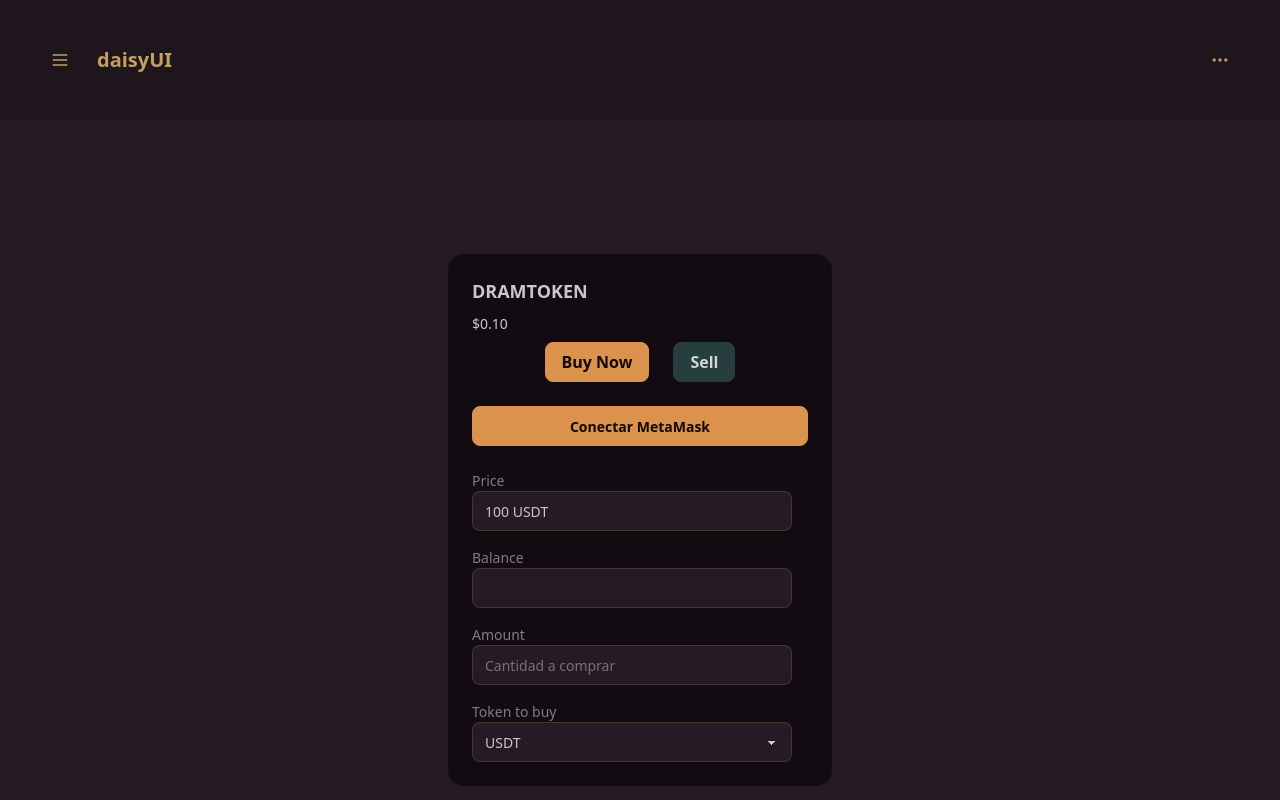
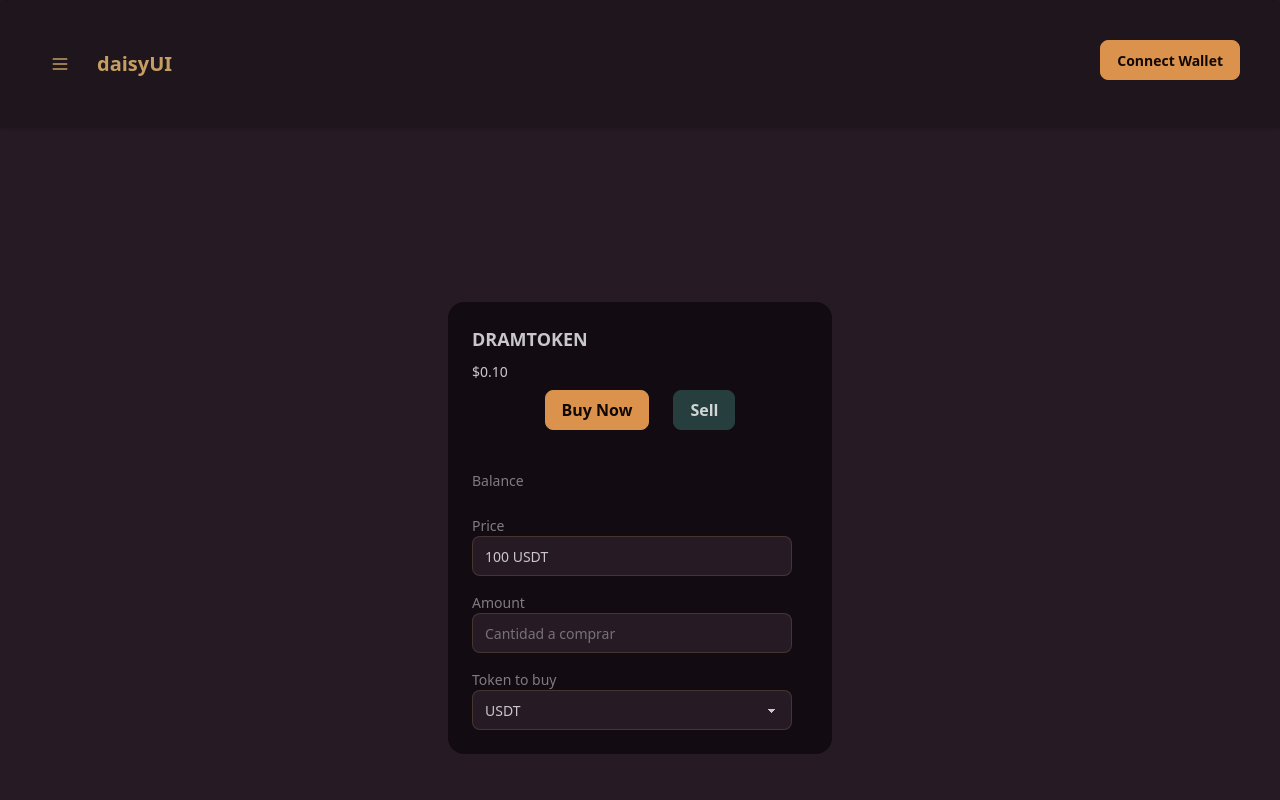
Before and after one commit to saudlari/dram_frontEnd, a React (Vite) app: page / in a window 1280 px wide. Shown: the top 800 px of the page. Built offline with nearby package versions, Linux system fonts and the light colour scheme.

Commit message:
styles(ux) : changes button connect wallet position

```diff
--- a/package.json
+++ b/package.json
@@ -16,6 +16,8 @@
     "react": "^19.1.0",
     "react-dom": "^19.1.0",
     "tailwindcss": "^4.1.7",
+    "viem": "^2.30.1",
+    "wagmi": "^2.15.4",
     "web3": "^4.16.0"
   },
   "devDependencies": {
--- a/src/components/CardBond.jsx
+++ b/src/components/CardBond.jsx
@@ -1,6 +1,6 @@
 import Button from "./buttons/Button";
-import React, { useState } from "react";
-import { useERC20Balance } from "../hooks/useERC20Balance";
+import React from "react";
+
 // Puedes mapear los tokens aquí para fácil acceso
 const TOKENS = {
   usdt: {
@@ -18,24 +18,6 @@ const TOKENS = {
 };
 
 export default function CardBond() {
-  const [amount, setAmount] = useState("");
-  const [token, setToken] = useState("usdt");
-  const [account, setAccount] = useState("");
-  const [price] = useState("100 USDT");
-
-  // Hook para balance
-  const { balance } = useERC20Balance(TOKENS[token].address, account);
-
-  // Conectar wallet
-  const connectWallet = async () => {
-    if (window.ethereum) {
-      const accounts = await window.ethereum.request({ method: "eth_requestAccounts" });
-      setAccount(accounts[0]);
-    } else {
-      alert("MetaMask no está instalado");
-    }
-  };
-
   return (
     <div className="flex items-center justify-center py-12">
       <div className="card bg-neutral text-neutral-content w-96">
@@ -47,33 +29,13 @@ export default function CardBond() {
             <Button variant="secondary">Sell</Button>
           </div>
           <form className="mt-4">
-            <button
-              type="button"
-              className="btn btn-primary w-full mb-2"
-              onClick={connectWallet}
-              disabled={!!account}
-            >
-              {account ? "Wallet conectada" : "Conectar MetaMask"}
-            </button>
-            {account && (
-              <div className="mb-2 text-xs break-all">Cuenta: {account}</div>
-            )}
+            <label className="label mt-4">Balance</label>
+            <div className="mb-2 text-sm">
+              {/* Balance aquí */}
+            </div>
 
             <label className="label mt-4">Price</label>
-            <input
-              type="text"
-              className="input"
-              value={price}
-              readOnly
-            />
-
-            <label className="label mt-4">Balance</label>
-            <input
-              type="text"
-              className="input"
-              value={balance}
-              readOnly
-            />
+            <input type="text" className="input" value="100 USDT" readOnly />
 
             <label className="label mt-4">Amount</label>
             <input
@@ -82,19 +44,14 @@ export default function CardBond() {
               placeholder="Cantidad a comprar"
               min="0"
               step="any"
-              value={amount}
-              onChange={e => setAmount(e.target.value)}
             />
 
             <label className="label mt-4">Token to buy</label>
-            <select
-              className="select"
-              value={token}
-              onChange={e => setToken(e.target.value)}
-            >
+            <select className="select">
               <option value="usdt">USDT</option>
               <option value="usdc">USDC</option>
               <option value="dai">DAI</option>
+              <option value="avax">AVAX</option>
             </select>
           </form>
         </div>
--- a/src/components/Header.jsx
+++ b/src/components/Header.jsx
@@ -1,3 +1,5 @@
+import ConectWallet from "./buttons/ConectWallet";
+
 export default function Header() {
   return (
     <div className="navbar bg-base-200 shadow-sm text-base-content rounded p-10" >
@@ -23,23 +25,9 @@ export default function Header() {
         <a className="btn btn-ghost text-xl">daisyUI</a>
       </div>
       <div className="flex-none">
-        <button className="btn btn-square btn-ghost">
-          <svg
-            xmlns="http://www.w3.org/2000/svg"
-            fill="none"
-            viewBox="0 0 24 24"
-            className="inline-block h-5 w-5 stroke-current"
-          >
-            {" "}
-            <path
-              strokeLinecap="round"
-              strokeLinejoin="round"
-              strokeWidth="2"
-              d="M5 12h.01M12 12h.01M19 12h.01M6 12a1 1 0 11-2 0 1 1 0 012 0zm7 0a1 1 0 11-2 0 1 1 0 012 0zm7 0a1 1 0 11-2 0 1 1 0 012 0z"
-            ></path>{" "}
-          </svg>
-        </button>
+        <ConectWallet />
       </div>
     </div>
+
   );
 }
--- /dev/null
+++ b/src/components/buttons/ConectWallet.jsx
@@ -0,0 +1,7 @@
+export default function ConectWallet() {
+  return (
+    <button type="button" className="btn btn-primary w-full mb-2">
+      Connect Wallet
+    </button>
+  );
+}
--- a/src/hooks/useERC20Balance.js
+++ /dev/null
@@ -1,43 +0,0 @@
-// src/hooks/useERC20Balance.js
-import { useState, useEffect } from "react";
-import Web3 from "web3";
-
-const ERC20_ABI = [
-  {
-    constant: true,
-    inputs: [{ name: "_owner", type: "address" }],
-    name: "balanceOf",
-    outputs: [{ name: "balance", type: "uint256" }],
-    type: "function",
-  },
-  {
-    constant: true,
-    inputs: [],
-    name: "decimals",
-    outputs: [{ name: "", type: "uint8" }],
-    type: "function",
-  },
-];
-
-export function useERC20Balance(tokenAddress, account) {
-  const [balance, setBalance] = useState("");
-  const [decimals, setDecimals] = useState(18);
-
-  useEffect(() => {
-    if (!tokenAddress || !account) return;
-    const web3 = new Web3(window.ethereum);
-    const contract = new web3.eth.Contract(ERC20_ABI, tokenAddress);
-    (async () => {
-      try {
-        const tokenDecimals = await contract.methods.decimals().call();
-        setDecimals(tokenDecimals);
-        const result = await contract.methods.balanceOf(account).call();
-        setBalance((result / 10 ** tokenDecimals).toString());
-      } catch (err) {
-        setBalance("0.00");
-      }
-    })();
-  }, [tokenAddress, account]);
-
-  return { balance, decimals };
-}
```
Also changed, not shown: 1 other file (tests, documents, lock files or other folders).
